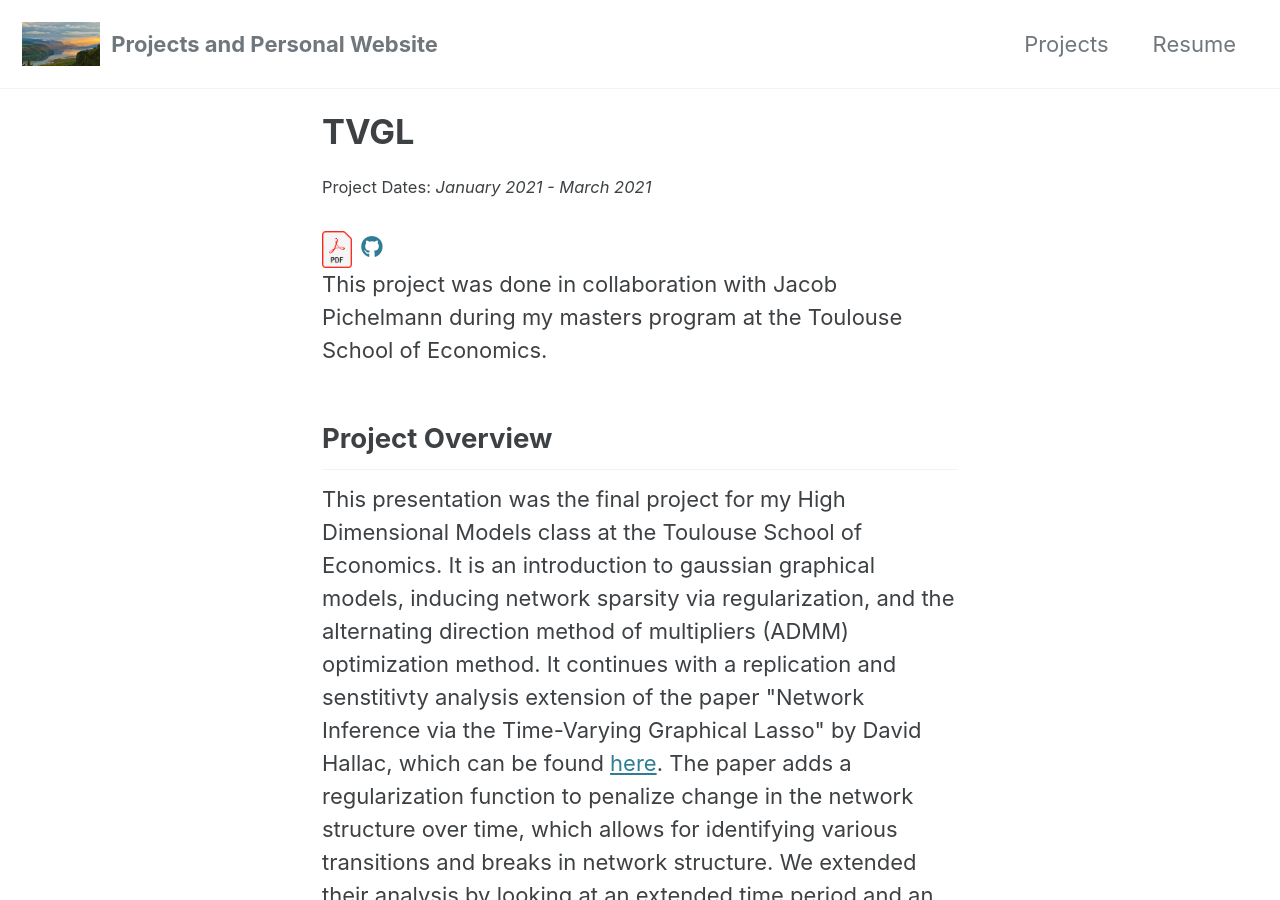
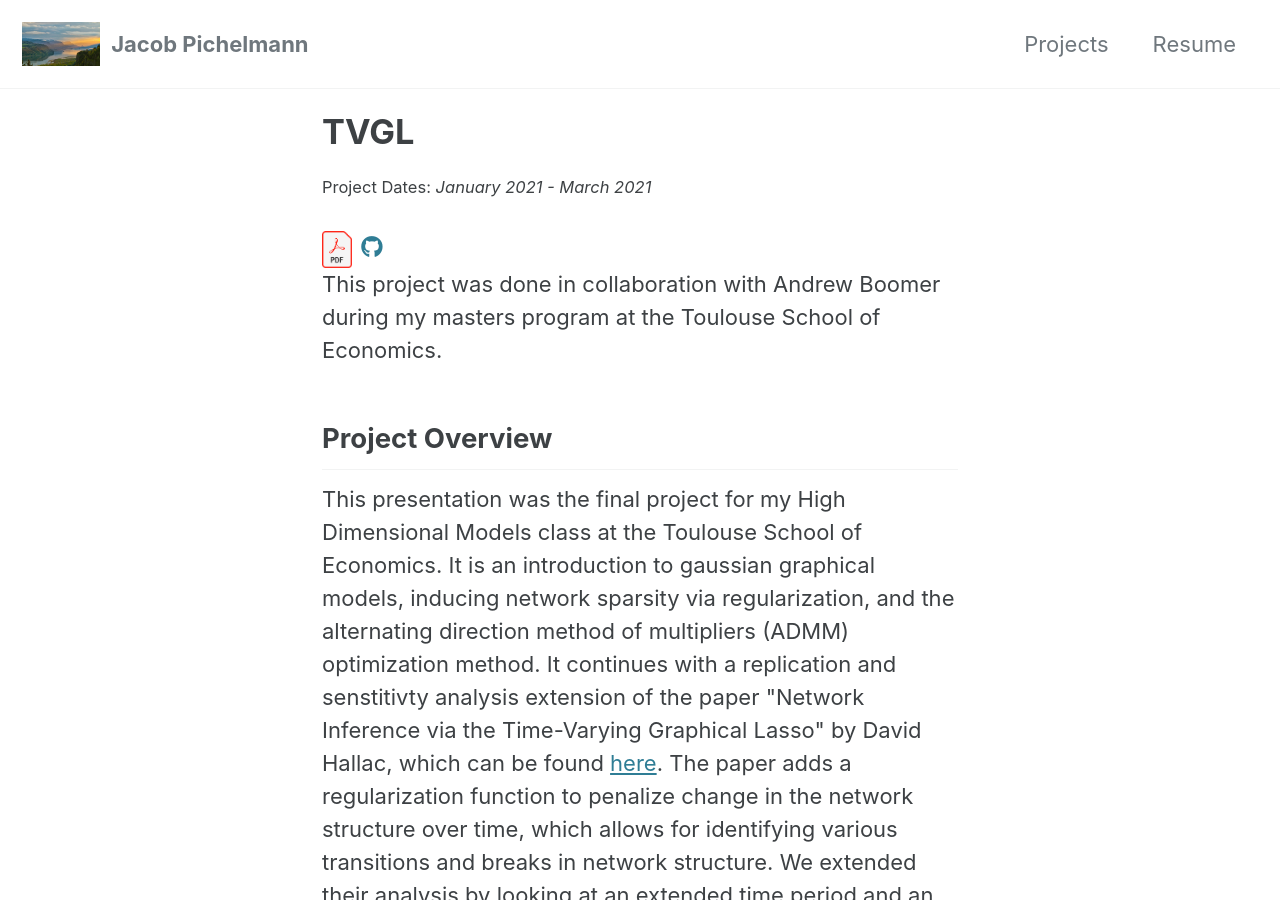
Before and after one commit to j-3-1415/j-3-1415.github.io, a Jekyll site: the page built from _pages/TVGL.html, in a window 1280 px wide and 900 px high. Built offline with Jekyll 4.4.1, drawn with Linux system fonts in a browser that asks for light colours; cached includes are drawn as plain includes.

Commit message:
Content changes

```diff
--- a/_config.yml
+++ b/_config.yml
@@ -17,11 +17,11 @@ minimal_mistakes_skin    : "default" # "air", "aqua", "contrast", "dark", "dirt"
 
 # Site Settings
 locale                   : "en-US"
-title                    : "Projects and Personal Website"
+title                    : "Jacob Pichelmann"
 title_separator          : "-"
 subtitle                 : # site tagline that appears below site title in masthead
 name                     : "Jacob Pichelmann"
-description              : "My Projects and Resume"
+description              : "Home"
 url                      : https://j-3-1415.github.io
 baseurl                  : # the subpath of your site, e.g. "/blog"
 repository               : j-3-1415/j-3-1415.github.io
--- a/_layouts/archive.html
+++ b/_layouts/archive.html
@@ -27,7 +27,7 @@ layout: default
     </p>
 
     <p style="font-size:12pt">
-      My main analytical tools are Python, MS SQL Server, R, and Tableau. I also have some experience with STATA and Matlab. I frequently use Latex for building reports and presentations.
+      My main analytical tools are Python, R and SQL. I also have some experience with STATA and Matlab. I frequently use Latex for building reports and presentations.
     </p>
 
     <p style="font-size:12pt">
--- a/_pages/Conflict.html
+++ b/_pages/Conflict.html
@@ -20,7 +20,7 @@ author_profile: false
 	</header>
 	<main>
 		<article>
-			This project was done in collaboration with Jacob Pichelmann and Luca Poll.
+			This project was done in collaboration with Andrew Boomer and Luca Poll.
 			<h2>Project Overview</h2>
 			<p>
 				This paper was the final project for a Panel Data class during my masters program at the Toulouse School of Economics. It was a replication and extension of the paper "Reading between the lines: Prediction of political violence using newspaper text" which can be found <a href="https://www.repository.cam.ac.uk/bitstream/handle/1810/302412/mueller%20and%20rauh%202018.pdf?sequence=1">here</a>. The paper investigates the limitations to conflict prediction with country specific fixed effects, such as geography, climate, and ethnic fractionalization. The authors introduce additional relevant data with sentiment analysis of newspaper text through topic clustering. We use the Blundell-Bond panel model via GMM estimation. A major technical contribution of this project was building the blundell-bond panel model from scratch in Python. While it is available out of the box in STATA, it was not available at the time of this project in Python. Main results include the Blundell-Bond coefficients and ROC curves of the prediction accuracy.
--- a/_pages/Covid.html
+++ b/_pages/Covid.html
@@ -20,7 +20,7 @@ author_profile: false
 	</header>
 	<main>
 		<article>
-			This project was done in collaboration with Jacob Pichelmann, Camille Calandre, Nikita Marini, and Luca Poll during my masters program at the Toulouse School of Economics.
+			This project was done in collaboration with Andrew Boomer, Camille Calandre, Nikita Marini, and Luca Poll during my masters program at the Toulouse School of Economics.
 			<h2>Project Overview</h2>
 			<p>
 				This project was the year long empirical project during my second year at the Toulouse School of Economics. We used a combination of two different types of epidemiological models, SIR and Time Since Infection, to study the efficacy of a popular public health metric of the novel coronavirus, SARS-COV2 (Covid- 19) under different methodological and disease conditions. To this end, we simulated several outbreaks, taking different assumptions for the underlying infectiousness of the disease, and estimating the rate of transmission in these scenarios. We then forecasted the progression of future cases given our estimators. We found that using a non-parametric estimator of the rate of transmission provides robustness when the shape of the underlying distribution of infectiousness is unknown. We also noted that the assumption of stable conditions makes disease outbreak forecasting in a generalized sense more difficult.
--- a/_pages/ML.html
+++ b/_pages/ML.html
@@ -20,7 +20,7 @@ author_profile: false
 	</header>
 	<main>
 		<article>
-			This project was done in collaboration with Jacob Pichelmann during my masters program at the Toulouse School of Economics.
+			This project was done in collaboration with Andrew Boomer during my masters program at the Toulouse School of Economics.
 			<h2>Project Overview</h2>
 			<p>
 				This project was the final project for the Machine Learning class during my masters program. The project involved a replication of the paper, "In-sample inference and forecasting in misspecified factor models" which can be found <a href="https://repositori.upf.edu/bitstream/handle/10230/27209/1530.pdf?sequence=1">here</a>. It focused on in-sample prediction and out-of-sample forecasting in high dimensional models with many exogenous regressors. Four dimension reduction devices are used: Principal Components, Ridge Regression, Landweber Fridman (LF), and Partial Least Squares (PLS). Each involves a regularization or tuning parameter that is selected through generalized cross validation (GCV) or Mallows Cp. Following Carrasco and Rossi we evaluate these estimators in a monte carlo simulation framework with 6 different data generating processes (DGPs). For dimension reduction, we use the singular value decomposition, as well as comparing its computational efficiency in this monte carlo application to the eigenvalue decomposition. These models are then used in an empirical application on a set of monthly macroeconomic and financial indicators.
--- a/_pages/TVGL.html
+++ b/_pages/TVGL.html
@@ -20,7 +20,7 @@ author_profile: false
 	</header>
 	<main>
 		<article>
-			This project was done in collaboration with Jacob Pichelmann during my masters program at the Toulouse School of Economics.
+			This project was done in collaboration with Andrew Boomer during my masters program at the Toulouse School of Economics.
 			<h2>Project Overview</h2>
 			<p>
 				This presentation was the final project for my High Dimensional Models class at the Toulouse School of Economics. It is an introduction to gaussian graphical models, inducing network sparsity via regularization, and the alternating direction method of multipliers (ADMM) optimization method. It continues with a replication and senstitivty analysis extension of the paper "Network Inference via the Time-Varying Graphical Lasso" by David Hallac, which can be found <a href="https://cs.stanford.edu/people/jure/pubs/tvgl-kdd17.pdf">here</a>. The paper adds a regularization function to penalize change in the network structure over time, which allows for identifying various transitions and breaks in network structure. We extended their analysis by looking at an extended time period and an expanded set of stocks to test the robustness of their method.
```
Also changed, not shown: _pages/TrafficProject.html (deleted, +0 -37 lines).
